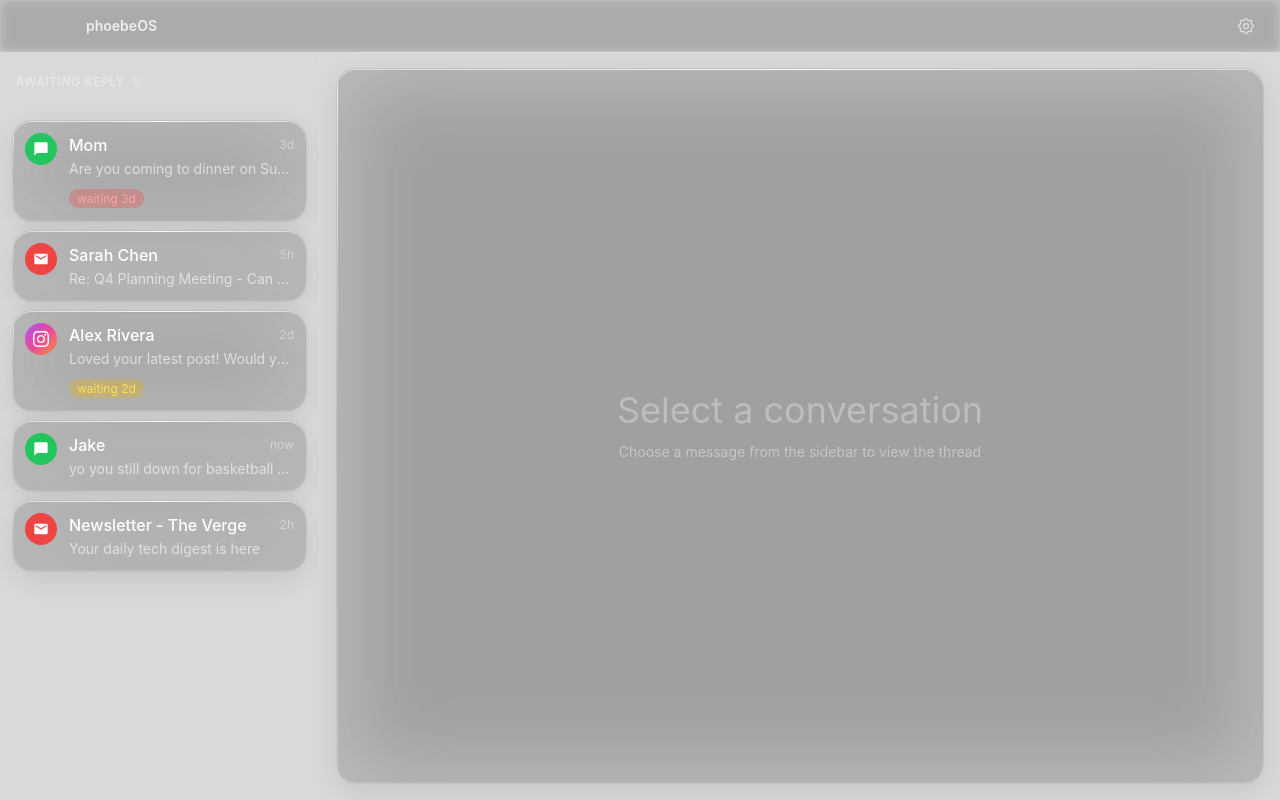
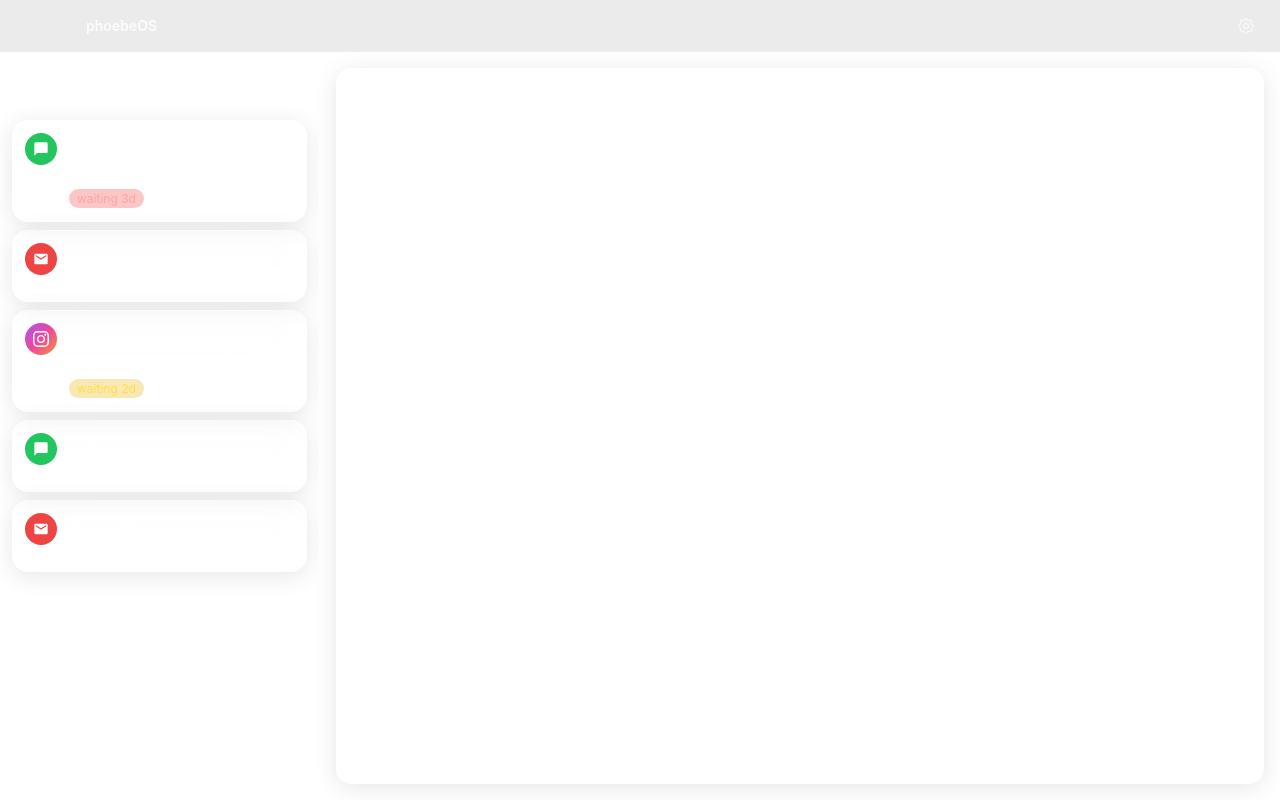
Before and after one commit to phobopan/myOS, a React (Vite) app: page / in a window 1280 px wide. Built offline with nearby package versions, Linux system fonts and the light colour scheme.

Commit message:
style(ui): make background more opaque, widgets more transparent, remove ghost effect

```diff
--- a/src/renderer/App.tsx
+++ b/src/renderer/App.tsx
@@ -137,9 +137,9 @@ export default function App() {
     <div
       className="h-screen flex flex-col text-white"
       style={{
-        background: 'rgba(0, 0, 0, 0.15)',
-        backdropFilter: 'blur(5px)',
-        WebkitBackdropFilter: 'blur(5px)',
+        background: 'rgba(255, 255, 255, 0.25)',
+        backdropFilter: 'blur(30px)',
+        WebkitBackdropFilter: 'blur(30px)',
       }}
     >
       <Titlebar onSettingsClick={() => setSettingsOpen(true)} />
--- a/src/renderer/index.css
+++ b/src/renderer/index.css
@@ -53,19 +53,12 @@ body {
    ======================================== */
 
 .widget-bubble {
-  background: linear-gradient(
-    rgba(0, 0, 0, 0.25),
-    rgba(0, 0, 0, 0.25)
-  ), rgba(255, 255, 255, 0.4);
-  backdrop-filter: blur(50px);
-  -webkit-backdrop-filter: blur(50px);
-  border-radius: 20px;
-  border: 1px solid rgba(255, 255, 255, 0.3);
-  box-shadow:
-    0 8px 32px rgba(0, 0, 0, 0.1),
-    inset 0 1px 0 rgba(255, 255, 255, 0.5),
-    inset 0 -1px 0 rgba(255, 255, 255, 0.1),
-    inset 0 0 60px 30px rgba(255, 255, 255, 0.15);
+  background: rgba(255, 255, 255, 0.15);
+  backdrop-filter: blur(20px);
+  -webkit-backdrop-filter: blur(20px);
+  border-radius: 16px;
+  border: 1px solid rgba(255, 255, 255, 0.2);
+  box-shadow: 0 4px 24px rgba(0, 0, 0, 0.1);
   position: relative;
   overflow: hidden;
   transition: all 0.2s ease;
@@ -81,97 +74,33 @@ body {
   background: linear-gradient(
     90deg,
     transparent,
-    rgba(255, 255, 255, 0.8),
+    rgba(255, 255, 255, 0.4),
     transparent
   );
   pointer-events: none;
   z-index: 1;
 }
 
-.widget-bubble::after {
-  content: '';
-  position: absolute;
-  top: 0;
-  left: 0;
-  width: 1px;
-  height: 100%;
-  background: linear-gradient(
-    180deg,
-    rgba(255, 255, 255, 0.8),
-    transparent,
-    rgba(255, 255, 255, 0.3)
-  );
-  pointer-events: none;
-  z-index: 1;
-}
-
 .widget-bubble:hover {
-  background: linear-gradient(
-    rgba(0, 0, 0, 0.2),
-    rgba(0, 0, 0, 0.2)
-  ), rgba(255, 255, 255, 0.5);
-  border-color: rgba(255, 255, 255, 0.4);
+  background: rgba(255, 255, 255, 0.22);
+  border-color: rgba(255, 255, 255, 0.3);
 }
 
 .widget-bubble.selected {
-  background: linear-gradient(
-    rgba(0, 0, 0, 0.15),
-    rgba(0, 0, 0, 0.15)
-  ), rgba(255, 255, 255, 0.55);
-  border-color: rgba(255, 255, 255, 0.5);
+  background: rgba(255, 255, 255, 0.28);
+  border-color: rgba(255, 255, 255, 0.35);
 }
 
 /* Large widget bubble for thread view */
 .widget-bubble-large {
-  background: linear-gradient(
-    rgba(0, 0, 0, 0.25),
-    rgba(0, 0, 0, 0.25)
-  ), rgba(255, 255, 255, 0.4);
-  backdrop-filter: blur(50px);
-  -webkit-backdrop-filter: blur(50px);
-  border-radius: 20px;
-  border: 1px solid rgba(255, 255, 255, 0.3);
-  box-shadow:
-    0 8px 32px rgba(0, 0, 0, 0.1),
-    inset 0 1px 0 rgba(255, 255, 255, 0.5),
-    inset 0 -1px 0 rgba(255, 255, 255, 0.1),
-    inset 0 0 60px 30px rgba(255, 255, 255, 0.15);
+  background: rgba(255, 255, 255, 0.15);
+  backdrop-filter: blur(20px);
+  -webkit-backdrop-filter: blur(20px);
+  border-radius: 16px;
+  border: 1px solid rgba(255, 255, 255, 0.2);
+  box-shadow: 0 4px 24px rgba(0, 0, 0, 0.1);
   position: relative;
   overflow: hidden;
-}
-
-.widget-bubble-large::before {
-  content: '';
-  position: absolute;
-  top: 0;
-  left: 0;
-  right: 0;
-  height: 1px;
-  background: linear-gradient(
-    90deg,
-    transparent,
-    rgba(255, 255, 255, 0.8),
-    transparent
-  );
-  pointer-events: none;
-  z-index: 1;
-}
-
-.widget-bubble-large::after {
-  content: '';
-  position: absolute;
-  top: 0;
-  left: 0;
-  width: 1px;
-  height: 100%;
-  background: linear-gradient(
-    180deg,
-    rgba(255, 255, 255, 0.8),
-    transparent,
-    rgba(255, 255, 255, 0.3)
-  );
-  pointer-events: none;
-  z-index: 1;
 }
 
 /* ========================================
```
